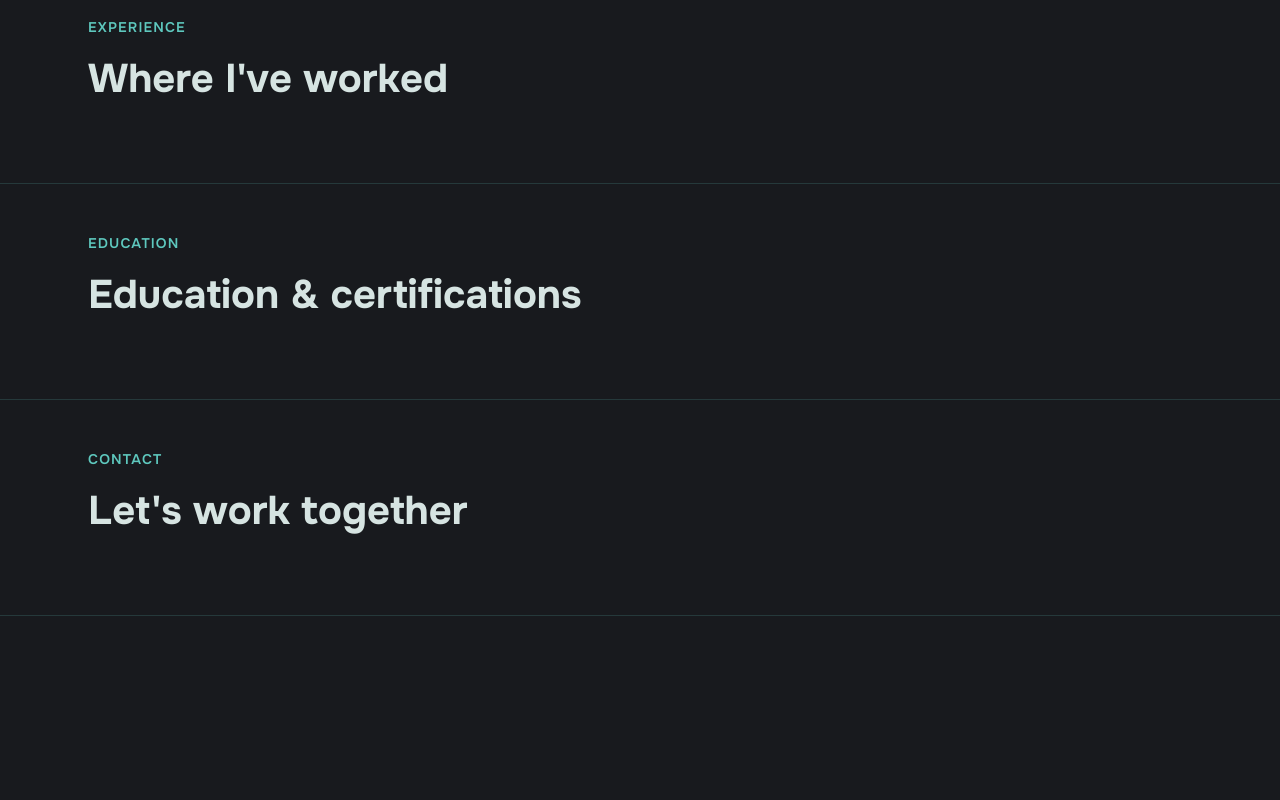
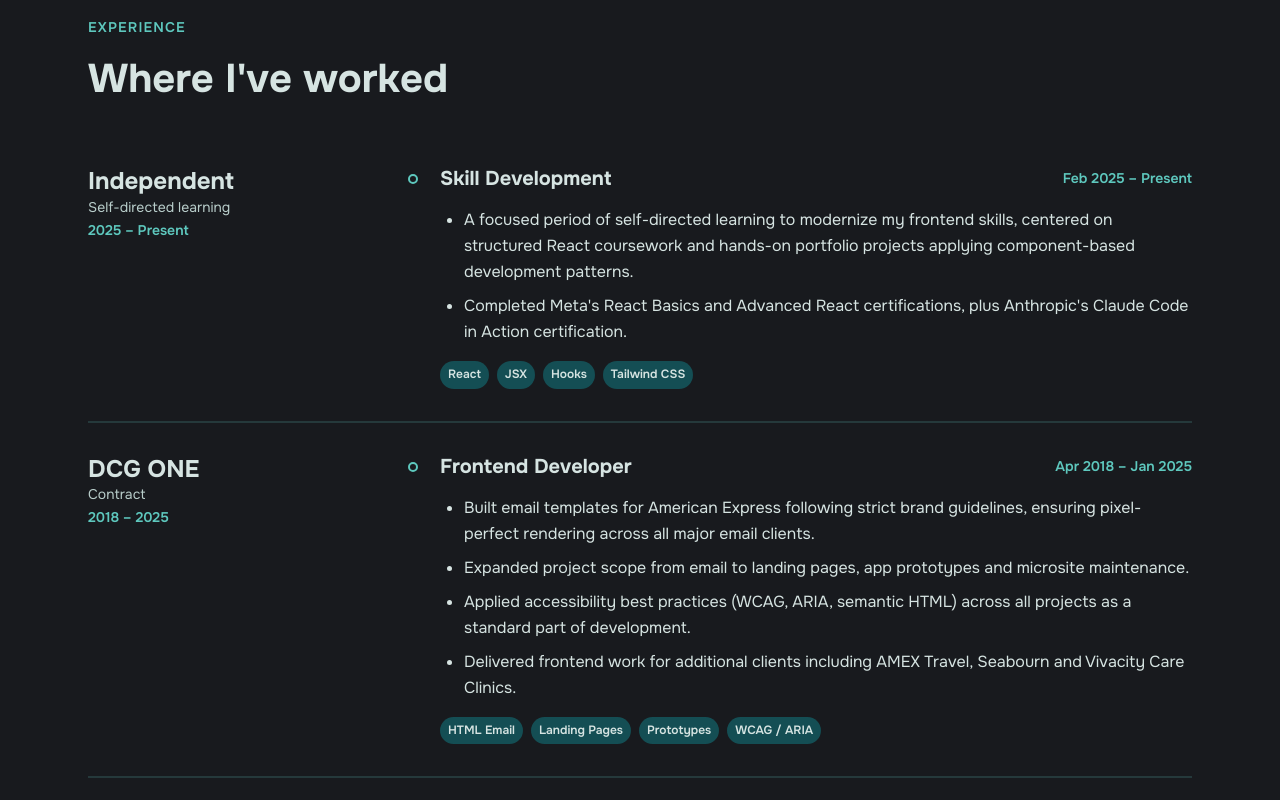
Before and after one commit to cinbrefe/personal-portfolio, a React (Vite) app: page / in a window 1280 px wide. Shown: the part 2260-3060 px from the top of the page. Before the commit the page ends 2876 px from the top, so only its background shows below. Built offline with nearby package versions, Linux system fonts and the light colour scheme.

Commit message:
Build Experience section

```diff
--- a/src/components/sections/Experience/Experience.jsx
+++ b/src/components/sections/Experience/Experience.jsx
@@ -3,13 +3,43 @@ import SectionHeader from '../../ui/SectionHeader/SectionHeader.jsx';
 import './Experience.scss';
 
 export default function Experience() {
-	const { label, heading } = experience;
+	const { label, heading, companies } = experience;
 
 	return (
 		<section id="experience" className="experience page-section" aria-labelledby="experience-title">
 			<div className="container experience__inner">
 				<SectionHeader name="experience" label={label} heading={heading} />
-				{/* Experience content goes here */}
+				<div className="experience__companies">
+					{companies.map((company) => (
+						<div key={company.name} className="experience__company">
+							<div className="experience__company-info">
+								<h3 className="experience__company-name">{company.name}</h3>
+								<p className="experience__company-note">{company.note}</p>
+								<p className="experience__company-period">{company.period}</p>
+							</div>
+							<ul className="experience__roles">
+								{company.roles.map((role) => (
+									<li key={role.title} className="experience__role">
+										<div className="experience__role-header">
+											<h4 className="experience__role-title">{role.title}</h4>
+											<p className="experience__role-period">{role.period}</p>
+										</div>
+										<ul className="experience__bullets">
+											{role.bullets.map((bullet) => (
+												<li key={bullet} className="experience__bullet">{bullet}</li>
+											))}
+										</ul>
+										<ul className="experience__tags">
+											{role.tags.map((tag) => (
+												<li key={tag} className="experience__tag">{tag}</li>
+											))}
+										</ul>
+									</li>
+								))}
+							</ul>
+						</div>
+					))}
+				</div>
 			</div>
 		</section>
 	);
--- a/src/components/sections/Experience/Experience.scss
+++ b/src/components/sections/Experience/Experience.scss
@@ -0,0 +1,111 @@
+@use '../../../styles/abstracts/variables' as *;
+@use '../../../styles/abstracts/mixins' as *;
+
+// Timeline next to the roles
+$timeline-dot: 10px;
+$timeline-line: 1px;
+$roles-gap: $spacing-2xl; // space between roles; the line stretches across it
+// Centers the ring on the first line of the role title (its font size × heading line height)
+$timeline-dot-top: calc(($font-size-lg * $line-height-heading - $timeline-dot) / 2);
+
+.experience {
+	&__companies {
+		@include sidebar-rows;
+	}
+
+	&__company {
+		@include sidebar-row;
+
+		&-name {
+			font-size: $font-size-xl;
+		}
+
+		&-note {
+			color: $color-text-muted;
+			font-size: $font-size-sm;
+		}
+
+		&-period {
+			@include meta-text;
+		}
+	}
+
+	&__roles {
+		@include flex(column);
+		gap: $roles-gap;
+	}
+
+	&__role {
+		@include flex(column);
+		gap: $spacing-md;
+		padding-left: $spacing-xl;
+		position: relative;
+
+		// Ring next to the title
+		&::before {
+			background-color: $color-background; // hides the line behind the ring
+			border: 2px solid $color-decoration;
+			border-radius: $radius-circle;
+			content: '';
+			height: $timeline-dot;
+			left: 0;
+			position: absolute;
+			top: $timeline-dot-top;
+			width: $timeline-dot;
+		}
+
+		// Line from this ring down to the next role's ring
+		&::after {
+			background-color: $color-decoration;
+			// Reaches across the gap and down to the next ring (which sits $timeline-dot-top below the next role's top)
+			bottom: calc(-1 * ($roles-gap + $timeline-dot-top));
+			content: '';
+			left: calc(($timeline-dot - $timeline-line) / 2);
+			position: absolute;
+			top: calc($timeline-dot-top + $timeline-dot);
+			width: $timeline-line;
+		}
+
+		// The last role in a company has no next ring to connect to
+		&:last-child::after {
+			display: none;
+		}
+
+		&-header {
+			@include flex($direction: column, $justify: space-between, $wrap: wrap);
+			gap: $spacing-sm;
+
+			@include respond-to(md) {
+				flex-direction: row;
+			}
+		}
+
+		&-title {
+			font-size: $font-size-lg;
+		}
+
+		&-period {
+			@include meta-text;
+		}
+	}
+
+	&__bullets {
+		@include flex(column);
+		gap: $spacing-sm;
+		list-style: disc;
+		padding-left: $spacing-lg;
+	}
+
+	&__tags {
+		@include flex($wrap: wrap);
+		gap: $spacing-sm;
+	}
+
+	&__tag {
+		background-color: $color-accent;
+		border-radius: $radius-pill;
+		font-size: $font-size-xs;
+		font-weight: $font-weight-semibold;
+		padding: $spacing-xs $spacing-sm;
+	}
+}
```
